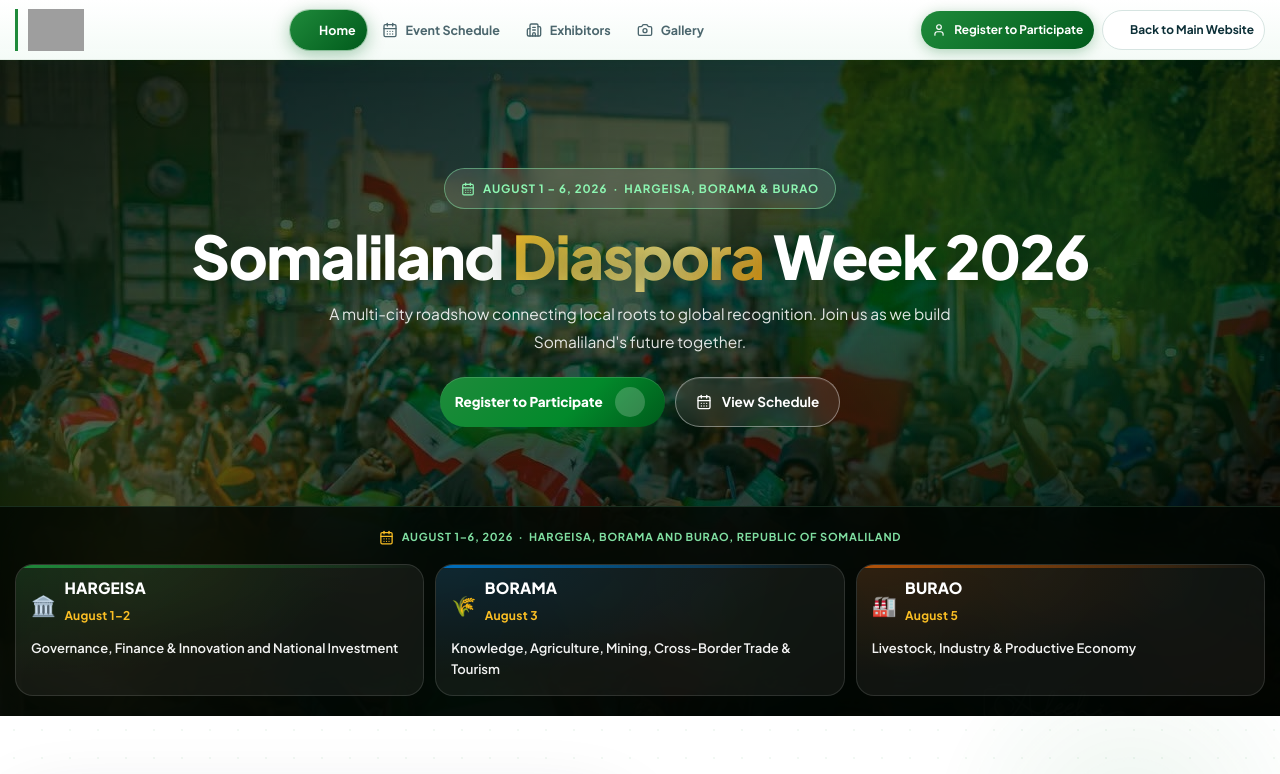
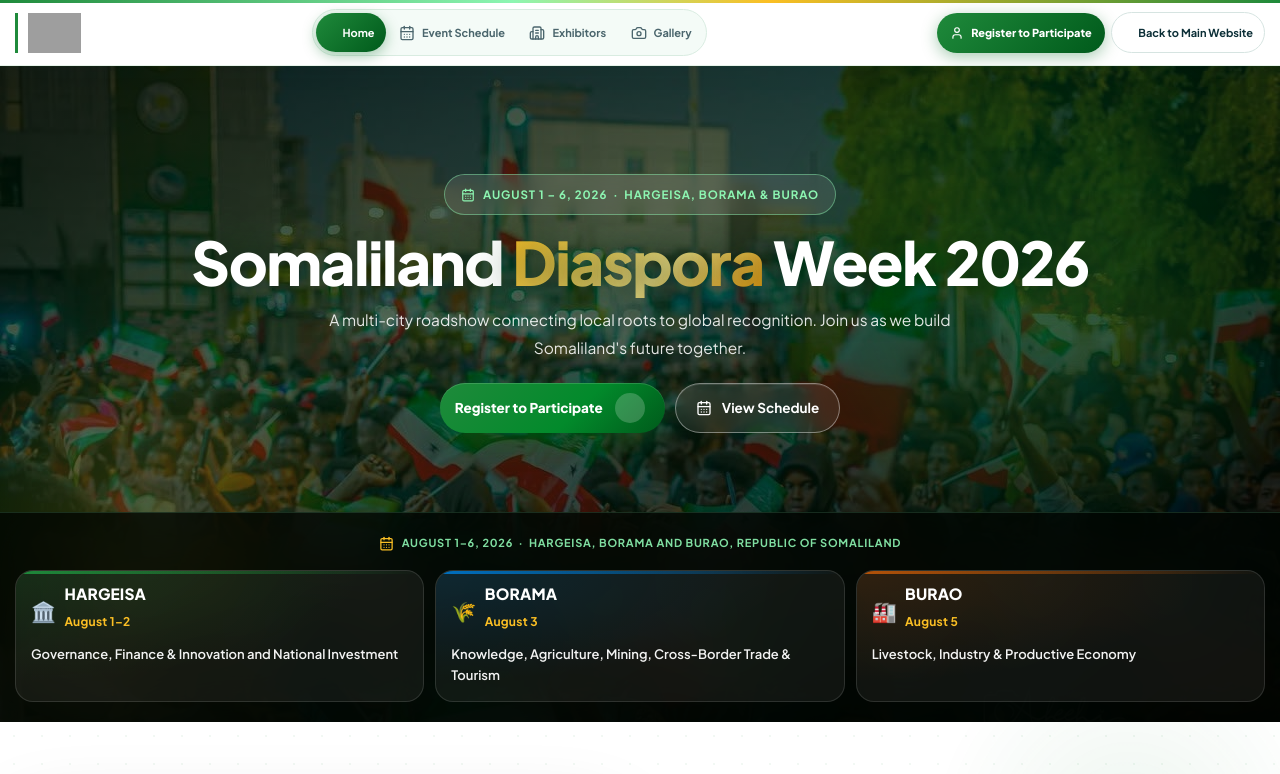
Before and after one commit to janogale/sldiaspora, a Next.js app: page /diaspora-week/portal in a window 1280 px wide. Shown: the top 774 px of the page. Built offline with nearby package versions, Linux system fonts and the light colour scheme; grey boxes are pictures that could not be loaded; a web font is replaced by a local one.

Commit message:
finish the home portal

```diff
--- a/app/diaspora-week/portal/page.module.css
+++ b/app/diaspora-week/portal/page.module.css
@@ -350,20 +350,27 @@
   scroll-behavior: smooth;
 }
 
-/* Header / top nav */
+/* ── Header / top nav ── */
 .siteHeader {
   position: sticky;
   top: 0;
   z-index: 50;
-  background: linear-gradient(
-    180deg,
-    rgba(255, 255, 255, 0.98) 0%,
-    rgba(244, 251, 247, 0.97) 100%
-  );
-  backdrop-filter: blur(20px);
-  -webkit-backdrop-filter: blur(20px);
-  border-bottom: 1px solid rgba(0, 90, 27, 0.1);
-  box-shadow: 0 2px 24px rgba(0, 90, 27, 0.1), 0 1px 0 rgba(0, 90, 27, 0.06);
+  background: rgba(255, 255, 255, 0.96);
+  backdrop-filter: blur(24px);
+  -webkit-backdrop-filter: blur(24px);
+  border-bottom: 1px solid rgba(31, 138, 59, 0.1);
+  box-shadow: 0 1px 0 rgba(31,138,59,0.06), 0 4px 24px rgba(12,47,55,0.08);
+}
+
+/* 3px green-gold-green accent line at very top */
+.siteHeader::before {
+  content: "";
+  position: absolute;
+  top: 0;
+  left: 0;
+  right: 0;
+  height: 3px;
+  background: linear-gradient(90deg, #1f8a3b 0%, #8df6b2 40%, #fbbf24 60%, #1f8a3b 100%);
 }
 
 .siteHeaderInner {
@@ -371,64 +378,73 @@
   align-items: center;
   justify-content: space-between;
   gap: 1rem;
-  padding: 0.85rem 0;
-}
-
+  padding: 0.9rem 0;
+}
+
+/* logo with vertical green bar */
 .siteLogo {
   display: flex;
   align-items: center;
+  gap: 0.75rem;
+  text-decoration: none;
   padding-left: 1rem;
   border-left: 3px solid #1f8a3b;
 }
 
 .siteLogoImage {
   width: auto;
-  height: 42px;
-}
-
+  height: 40px;
+}
+
+/* nav pill container */
 .siteNav {
   display: flex;
   align-items: center;
-  gap: 0.4rem;
-  flex-wrap: wrap;
-  justify-content: center;
+  gap: 0.25rem;
+  background: #f4fbf7;
+  border: 1px solid #d9ece1;
+  border-radius: 999px;
+  padding: 0.3rem;
 }
 
 .navItem {
   display: inline-flex;
   align-items: center;
-  gap: 8px;
+  gap: 7px;
   border: 0;
   background: transparent;
   color: #4b666d;
-  font-size: 1.25rem;
+  font-size: 1.1rem;
   font-weight: 700;
-  padding: 0.6rem 1.1rem;
+  padding: 0.55rem 1.1rem;
   border-radius: 999px;
-  transition: background-color 0.22s cubic-bezier(0.4, 0, 0.2, 1), color 0.22s cubic-bezier(0.4, 0, 0.2, 1), transform 0.18s cubic-bezier(0.4, 0, 0.2, 1);
+  cursor: pointer;
+  white-space: nowrap;
+  transition: background 0.2s ease, color 0.2s ease, box-shadow 0.2s ease;
 }
 
 .navItem:hover {
-  background: rgba(31, 138, 59, 0.08);
+  background: #fff;
   color: #005a1b;
-  transform: translateY(-1px);
+  box-shadow: 0 2px 8px rgba(12,47,55,0.08);
 }
 
 .navItemActive {
   background: linear-gradient(135deg, #1f8a3b 0%, #005a1b 100%);
   color: #fff;
-  box-shadow: 0 4px 18px rgba(1, 109, 33, 0.38), 0 0 0 1px rgba(31, 138, 59, 0.3);
+  box-shadow: 0 4px 14px rgba(1,109,33,0.35);
 }
 
 .navItemActive:hover {
+  background: linear-gradient(135deg, #28a84a 0%, #016d21 100%);
   color: #fff;
-  background: linear-gradient(135deg, #28a84a 0%, #016d21 100%);
+  box-shadow: 0 6px 18px rgba(1,109,33,0.45);
 }
 
 .siteHeaderRight {
   display: flex;
   align-items: center;
-  gap: 0.75rem;
+  gap: 0.6rem;
 }
 
 .welcomeBadge {
@@ -437,55 +453,57 @@
   gap: 8px;
   background: #edf8f1;
   color: #005a1b;
+  border: 1px solid #bfe6cc;
   border-radius: 999px;
   padding: 0.5rem 1rem;
   font-weight: 700;
-  font-size: 1.19rem;
+  font-size: 1.1rem;
   white-space: nowrap;
 }
 
 .backToSiteButton {
   display: inline-flex;
   align-items: center;
-  gap: 8px;
+  gap: 7px;
   border: 1px solid #d6e4e1;
   background: #fff;
   color: #0c2f37;
   font-weight: 700;
-  font-size: 1.19rem;
-  padding: 0.5rem 1rem;
+  font-size: 1.1rem;
+  padding: 0.55rem 1.1rem;
   border-radius: 999px;
   text-decoration: none;
   white-space: nowrap;
-  transition: border-color 0.2s ease, color 0.2s ease;
+  transition: border-color 0.2s ease, color 0.2s ease, background 0.2s ease;
 }
 
 .backToSiteButton:hover {
   border-color: #1f8a3b;
   color: #1f8a3b;
+  background: #f4fbf7;
 }
 
 .registerHeaderButton {
   display: inline-flex;
   align-items: center;
-  gap: 8px;
+  gap: 7px;
   background: linear-gradient(135deg, #1f8a3b 0%, #005a1b 100%);
   color: #fff;
-  font-weight: 700;
-  font-size: 1.19rem;
-  padding: 0.5rem 1.1rem;
+  font-weight: 800;
+  font-size: 1.1rem;
+  padding: 0.6rem 1.3rem;
   border-radius: 999px;
   text-decoration: none;
   white-space: nowrap;
-  box-shadow: 0 3px 14px rgba(1, 109, 33, 0.3);
-  transition: background 0.22s cubic-bezier(0.4, 0, 0.2, 1), box-shadow 0.22s cubic-bezier(0.4, 0, 0.2, 1), transform 0.18s cubic-bezier(0.4, 0, 0.2, 1);
+  box-shadow: 0 4px 16px rgba(1,109,33,0.35);
+  transition: transform 0.2s ease, box-shadow 0.2s ease, background 0.2s ease;
 }
 
 .registerHeaderButton:hover {
   background: linear-gradient(135deg, #28a84a 0%, #016d21 100%);
-  color: #ffffff;
-  transform: translateY(-1px);
-  box-shadow: 0 6px 20px rgba(1, 109, 33, 0.4);
+  color: #fff;
+  transform: translateY(-2px);
+  box-shadow: 0 8px 24px rgba(1,109,33,0.45);
 }
 
 /* Participate banner */
@@ -3331,99 +3349,153 @@
 
 /* ── Exhibitor Section ── */
 .homeExhibitorSection {
+  position: relative;
   padding: 5.5rem 0;
-  background: linear-gradient(160deg, #0c2f37 0%, #003d12 60%, #0c2f37 100%);
+  background: #edf8f1;
+  overflow: hidden;
   scroll-margin-top: 80px;
 }
 
-.homeExhibitorInner {
+.homeExhibitorSection::before {
+  content: "";
+  position: absolute;
+  inset: 0;
+  background-image: radial-gradient(circle, rgba(31,138,59,0.07) 1px, transparent 1px);
+  background-size: 28px 28px;
+  pointer-events: none;
+}
+
+/* centered header — same as week page sectionHead */
+.homeExhibitorHead {
+  position: relative;
+  z-index: 1;
+  max-width: 680px;
+  margin: 0 auto 3rem;
+  text-align: center;
+}
+
+.homeExhibitorHead .homeKicker {
+  display: inline-flex;
+  align-items: center;
+  gap: 6px;
+  background: #fff;
+  color: #1f8a3b;
+  border: 1px solid #bfe6cc;
+  border-radius: 999px;
+  padding: 6px 14px;
+  font-size: 1rem;
+  font-weight: 800;
+  letter-spacing: 0.1em;
+  text-transform: uppercase;
+  margin-bottom: 0.9rem;
+}
+
+.homeExhibitorHead .homeSectionTitle { color: #0c2f37; }
+.homeExhibitorHead .homeSectionLead  { color: #4b666d; margin: 0 auto; }
+
+/* 2-row logo grid (3 per row = 6 total) — identical to week page logoGrid */
+.homeExhibitorLogoGrid {
+  position: relative;
+  z-index: 1;
   display: grid;
-  grid-template-columns: 1fr 1.4fr;
-  gap: 4rem;
-  align-items: center;
-}
-
-.homeExhibitorText {
-  display: flex;
-  flex-direction: column;
-}
-
-.homeExhibitorSection .homeKicker {
-  background: rgba(255, 255, 255, 0.08);
-  color: #a5f3bc;
-  border-color: rgba(165, 243, 188, 0.25);
-}
-
-.homeExhibitorSection .homeSectionTitle {
-  color: #fff;
-}
-
-.homeExhibitorSection .homeSectionLead {
-  color: rgba(255, 255, 255, 0.75);
-}
-
-.homeExhibitorCta {
-  display: inline-flex;
-  align-items: center;
-  gap: 8px;
-  margin-top: 1.5rem;
-  background: linear-gradient(135deg, #1f8a3b, #028a2b);
-  color: #fff;
-  font-weight: 700;
-  font-size: 1.2rem;
-  padding: 0.8rem 1.6rem;
-  border-radius: 999px;
-  border: none;
-  cursor: pointer;
-  width: fit-content;
-  transition: transform 0.2s ease, box-shadow 0.2s ease;
-}
-
-.homeExhibitorCta:hover {
-  transform: translateY(-2px);
-  box-shadow: 0 12px 32px rgba(1, 109, 33, 0.4);
-}
-
-.homeExhibitorLogos {
-  display: grid;
-  grid-template-columns: repeat(3, 1fr);
-  gap: 0.85rem;
+  grid-template-columns: repeat(auto-fill, minmax(150px, 1fr));
+  gap: 1.1rem;
+  max-width: 960px;
+  margin: 0 auto;
 }
 
 .homeExhibitorLogo {
-  background: rgba(255, 255, 255, 0.07);
-  border: 1px solid rgba(255, 255, 255, 0.12);
+  background: #fff;
+  border: 1px solid #d9ece1;
   border-radius: 18px;
   display: flex;
   align-items: center;
   justify-content: center;
-  padding: 1.1rem;
-  aspect-ratio: 4/3;
+  padding: 1.4rem;
+  aspect-ratio: 1 / 1;
   overflow: hidden;
-  transition: background-color 0.28s cubic-bezier(0.4, 0, 0.2, 1), transform 0.28s cubic-bezier(0.4, 0, 0.2, 1), box-shadow 0.28s cubic-bezier(0.4, 0, 0.2, 1), border-color 0.28s ease;
-  box-shadow: 0 4px 16px rgba(0, 0, 0, 0.15);
+  box-shadow: 0 4px 16px rgba(1,109,33,0.06);
+  transition: transform 0.25s ease, box-shadow 0.25s ease, border-color 0.25s ease;
 }
 
 .homeExhibitorLogo:hover {
-  background: rgba(255, 255, 255, 0.14);
-  transform: scale(1.06) translateY(-3px);
-  box-shadow: 0 14px 36px rgba(0, 0, 0, 0.28), 0 0 0 1px rgba(141, 246, 178, 0.2);
-  border-color: rgba(141, 246, 178, 0.25);
+  transform: translateY(-5px);
+  box-shadow: 0 16px 36px rgba(1,109,33,0.14);
+  border-color: #8df6b2;
 }
 
 .homeExhibitorLogo img {
   width: 100%;
   height: 100%;
   object-fit: contain;
-  filter: brightness(0) invert(1);
-  opacity: 0.6;
-  transition: opacity 0.25s ease, filter 0.25s ease;
+  transition: transform 0.3s ease;
 }
 
 .homeExhibitorLogo:hover img {
-  opacity: 0.95;
-  filter: brightness(0) invert(1) drop-shadow(0 0 8px rgba(141, 246, 178, 0.3));
-}
+  transform: scale(1.08);
+}
+
+.homeExhibitorFallback {
+  width: 100%;
+  aspect-ratio: 1 / 1;
+  display: flex;
+  align-items: center;
+  justify-content: center;
+  background: linear-gradient(135deg, #d7f5e0, #b8eccb);
+  border-radius: 10px;
+  color: #1f8a3b;
+  font-weight: 800;
+  font-size: 1.6rem;
+}
+
+.homeExhibitorEmpty {
+  position: relative;
+  z-index: 1;
+  text-align: center;
+  padding: 3rem 1rem;
+  color: #6b8e85;
+  display: flex;
+  flex-direction: column;
+  align-items: center;
+  gap: 0.75rem;
+  font-size: 1.3rem;
+  font-weight: 600;
+}
+
+/* centered CTA below logos */
+.homeExhibitorAction {
+  position: relative;
+  z-index: 1;
+  display: flex;
+  justify-content: center;
+  margin-top: 2.5rem;
+}
+
+.homeExhibitorCta {
+  display: inline-flex;
+  align-items: center;
+  gap: 10px;
+  background: linear-gradient(135deg, #1f8a3b, #028a2b);
+  color: #fff;
+  font-weight: 800;
+  font-size: 1.2rem;
+  padding: 0.9rem 2rem;
+  border-radius: 999px;
+  border: none;
+  cursor: pointer;
+  box-shadow: 0 8px 24px rgba(1,109,33,0.32);
+  transition: transform 0.2s ease, box-shadow 0.2s ease;
+}
+
+.homeExhibitorCta:hover {
+  transform: translateY(-3px);
+  box-shadow: 0 14px 36px rgba(1,109,33,0.45);
+}
+
+/* keep old split layout class so nothing breaks */
+.homeExhibitorInner { display: contents; }
+.homeExhibitorText  { display: contents; }
+.homeExhibitorLogos { display: none; }
 
 /* ── Gallery Mosaic ── */
 .homeGallerySection {
--- a/app/diaspora-week/portal/page.tsx
+++ b/app/diaspora-week/portal/page.tsx
@@ -8,6 +8,7 @@ import {
   CalendarDays,
   Camera,
   CheckCircle2,
+  ChevronRight,
   Eye,
   Handshake,
   Mail,
@@ -222,20 +223,26 @@ type PortalContent = {
 
 type Section = "home" | "schedule" | "exhibitors" | "gallery";
 
+type ApprovedBusiness = { id: string; name: string; logoUrl: string | null; category: string };
+
 export default function DiasporaWeekPortalPage() {
   const [loading, setLoading] = useState(true);
   const [content, setContent] = useState<PortalContent | null>(null);
   const [activeSection, setActiveSection] = useState<Section>("home");
   const [activeDay, setActiveDay] = useState<number | null>(null);
+  const [approvedBusinesses, setApprovedBusinesses] = useState<ApprovedBusiness[]>([]);
 
   useEffect(() => {
     const load = async () => {
       try {
-        const response = await fetch("/api/diaspora-week/portal/public", { cache: "no-store" });
-        const result = await response.json().catch(() => null);
-        if (response.ok && result?.data) {
-          setContent(result.data);
-        }
+        const [portalRes, bizRes] = await Promise.all([
+          fetch("/api/diaspora-week/portal/public", { cache: "no-store" }),
+          fetch("/api/business-register", { cache: "no-store" }),
+        ]);
+        const result = await portalRes.json().catch(() => null);
+        if (portalRes.ok && result?.data) setContent(result.data);
+        const bizResult = await bizRes.json().catch(() => null);
+        if (bizRes.ok && bizResult?.data) setApprovedBusinesses(bizResult.data);
       } catch {
         // keep null — fallbacks handle empty state
       } finally {
@@ -574,30 +581,49 @@ export default function DiasporaWeekPortalPage() {
           {/* ══ EXHIBITORS PREVIEW ══ */}
           <section className={styles.homeExhibitorSection}>
             <div className="container">
-              <div className={styles.homeExhibitorInner}>
-                <div className={styles.homeExhibitorText}>
-                  <span className={styles.homeKicker}>Exhibitor Showcase</span>
-                  <h2 className={styles.homeSectionTitle}>Meet Our Exhibitors</h2>
-                  <p className={styles.homeSectionLead}>
-                    21+ diaspora-founded businesses, NGOs and changemakers are confirmed to showcase
-                    their work across Hargeisa, Borama and Burao. Come discover, connect and invest.
-                  </p>
-                  <button type="button" className={styles.homeExhibitorCta} onClick={() => setActiveSection("exhibitors")}>
-                    <Building2 size={16} />
-                    View All Exhibitors
-                  </button>
-                </div>
-                <div className={styles.homeExhibitorLogos}>
-                  {SAMPLE_EXHIBITOR_LOGOS.slice(0, 9).map((logo) => (
-                    <div className={styles.homeExhibitorLogo} key={logo.name} title={logo.name}>
-                      <img
-                        src={`/assets/imgs/Diaspora Week 2025/exhibitor-logos/${logo.file}`}
-                        alt={logo.name}
-                        loading="lazy"
-                      />
+              <div className={styles.homeExhibitorHead}>
+                <span className={styles.homeKicker}>
+                  <Building2 size={13} />
+                  Showcase
+                </span>
+                <h2 className={styles.homeSectionTitle}>Meet the Exhibitors</h2>
+                <p className={styles.homeSectionLead}>
+                  Diaspora businesses and organizations from around the world will showcase
+                  their products, services and investment opportunities throughout the week.
+                </p>
+              </div>
+
+              {approvedBusinesses.length > 0 ? (
+                <div className={styles.homeExhibitorLogoGrid}>
+                  {approvedBusinesses.slice(0, 6).map((biz) => (
+                    <div className={styles.homeExhibitorLogo} key={biz.id} title={biz.name}>
+                      {biz.logoUrl ? (
+                        <img src={biz.logoUrl} alt={biz.name} loading="lazy" />
+                      ) : (
+                        <span className={styles.homeExhibitorFallback}>
+                          {biz.name.slice(0, 2).toUpperCase()}
+                        </span>
+                      )}
                     </div>
                   ))}
                 </div>
+              ) : (
+                <div className={styles.homeExhibitorEmpty}>
+                  <Building2 size={28} />
+                  <p>Exhibitor logos will appear here once businesses are approved.</p>
+                </div>
+              )}
+
+              <div className={styles.homeExhibitorAction}>
+                <button
+                  type="button"
+                  className={styles.homeExhibitorCta}
+                  onClick={() => setActiveSection("exhibitors")}
+                >
+                  <Building2 size={16} />
+                  View All Exhibitors &amp; Connect
+                  <ChevronRight size={16} />
+                </button>
               </div>
             </div>
           </section>
```
